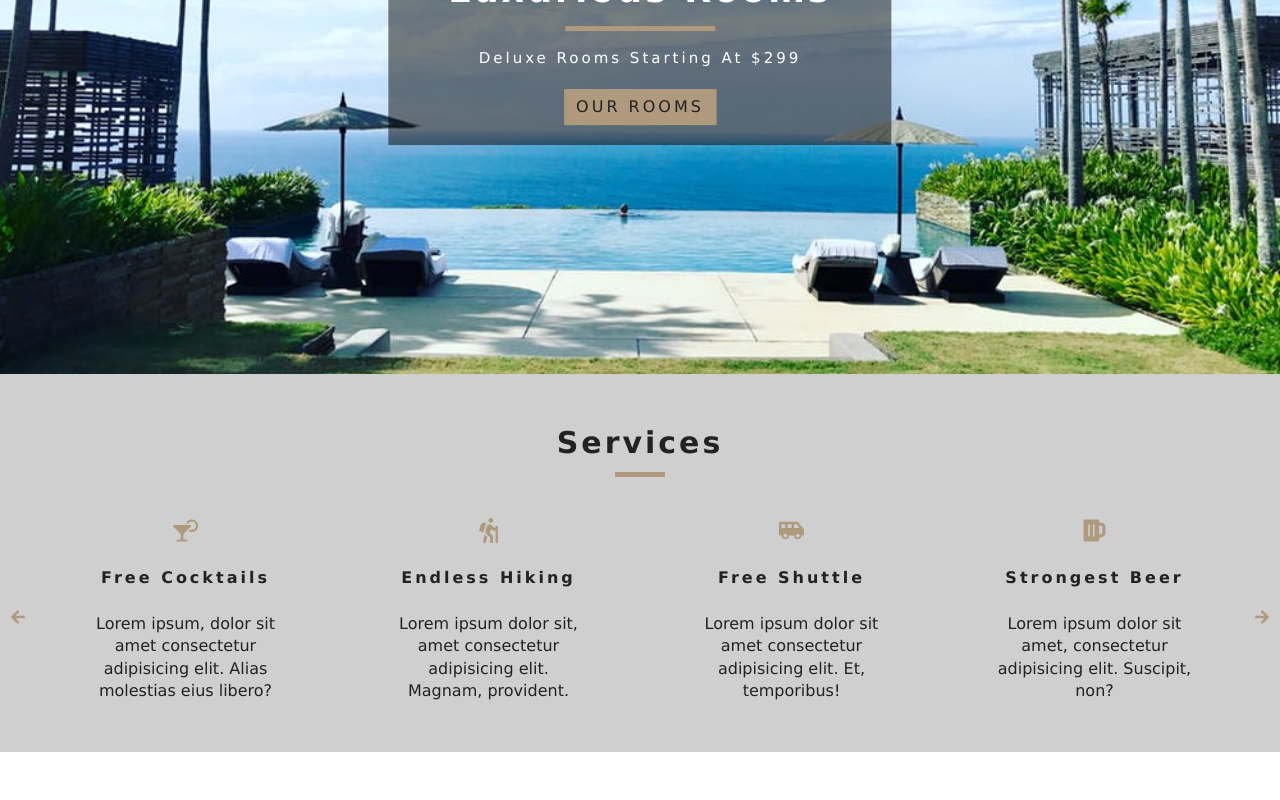
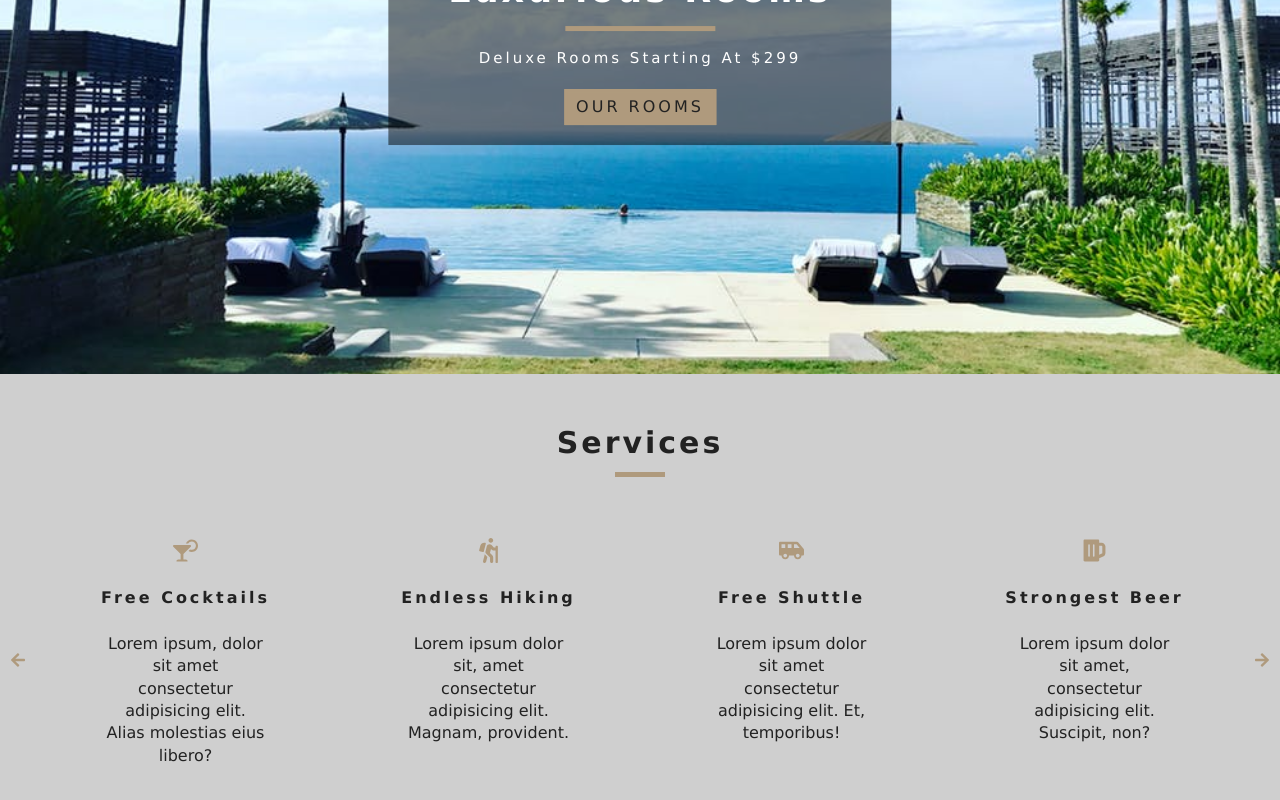
Before and after one commit to surtich/enunciado-examen, a React (Create React App) app: page / in a window 1280 px wide. Shown: the part 342-1142 px from the top of the page. Before the commit the page ends 1094 px from the top, so only its background shows below. Built offline with nearby package versions, Linux system fonts and the light colour scheme.

Commit message:
[Services] Added a placeholder while fetching

```diff
--- a/src/components/Service.tsx
+++ b/src/components/Service.tsx
@@ -9,4 +9,12 @@ const ServiceComponent = ({ service }: { service: Service }) => (
   </article>
 );
 
+export const ServicePlaceholder = () => (
+  <article className="service placeholder" data-testid="service-placeholder">
+    <span>&nbsp;</span>
+    <h6>&nbsp;</h6>
+    <p>&nbsp;</p>
+  </article>
+);
+
 export default ServiceComponent;
--- a/src/components/Services.tsx
+++ b/src/components/Services.tsx
@@ -1,11 +1,15 @@
 import React, { Component } from "react";
 import { Service } from "../types/service";
-import ServiceComponent from "./Service";
+import ServiceComponent, { ServicePlaceholder } from "./Service";
 import Slider from "./Slider";
 import Title from "./Title";
 
+const size = 4;
+
 const getItems = (services: Service[]) =>
-  services.map(service => <ServiceComponent service={service} />);
+  services.length
+    ? services.map(service => <ServiceComponent service={service} />)
+    : Array.from(new Array(size)).map(ServicePlaceholder);
 
 export default class Services extends Component<{
   services: Service[];
@@ -15,7 +19,7 @@ export default class Services extends Component<{
     return (
       <section className="services">
         <Title title="services" />
-        <Slider size={4} items={getItems(services)} />
+        <Slider size={size} items={getItems(services)} />
       </section>
     );
   }
--- a/src/components/Slider.tsx
+++ b/src/components/Slider.tsx
@@ -72,7 +72,9 @@ export default class Slider extends Component<SliderProps, SliderState> {
               }, 500);
             }}
           >
-            <FaArrowLeft data-testid="slider-left" />
+            {items.length > size ? (
+              <FaArrowLeft data-testid="slider-left" />
+            ) : null}
           </span>
           <span
             className="slider-arrows-right"
@@ -88,7 +90,9 @@ export default class Slider extends Component<SliderProps, SliderState> {
               }, 500);
             }}
           >
-            <FaArrowRight data-testid="slider-right" />
+            {items.length > size ? (
+              <FaArrowRight data-testid="slider-right" />
+            ) : null}
           </span>
         </div>
         <div className="row">
--- a/src/sass/base/_animations.scss
+++ b/src/sass/base/_animations.scss
@@ -25,3 +25,13 @@
     transform: translatex(-6rem);
   }
 }
+
+@keyframes placeHolderShimmer {
+  0% {
+    background-position: -500px 0
+  }
+
+  100% {
+    background-position: 500px 0
+  }
+}
--- a/src/sass/components/_Services.scss
+++ b/src/sass/components/_Services.scss
@@ -2,20 +2,49 @@
   padding: 5rem 0;
   background: $dark-grey;
   text-align: center;
-}
 
-.service span {
+  .service {
+    padding: 2rem;
+
+    span {
       display: inline-block;
       color: $primary-color;
       font-size: 2.5rem;
       margin-bottom: 1.5rem;
     }
 
-.services h6 {
+    h6 {
       letter-spacing: $main-spacing;
     }
 
-.services p {
+    p {
       width: 80%;
       margin: 0 auto;
     }
+
+    &.placeholder {
+      span {
+        border-radius: 50%;
+        width: 5rem;
+        height: 5rem;
+        background: lighten($dark-grey, 5%);
+      }
+
+      h6,
+      p {
+        width: 100%;
+        background: $dark-grey;
+        background: linear-gradient(to right, lighten($dark-grey, 10%), $dark-grey, lighten($dark-grey, 10%));
+        animation-duration: 10s;
+        animation-fill-mode: forwards;
+        animation-iteration-count: infinite;
+        animation-name: placeHolderShimmer;
+        animation-timing-function: linear;
+      }
+
+      p {
+        height: 8rem;
+      }
+    }
+  }
+}
--- a/src/utils/mockFetch.ts
+++ b/src/utils/mockFetch.ts
@@ -20,7 +20,7 @@ const mockFetch = <T>(url: string): Promise<JSONResponse<T>> =>
           reject("Invalid end point");
         }
       }
-    }, 1000);
+    }, 5000);
   });
 
 export default mockFetch;
```
Also changed, not shown: 1 other file (tests, documents, lock files or other folders). Lines whose indentation alone changed are shown as unchanged.
